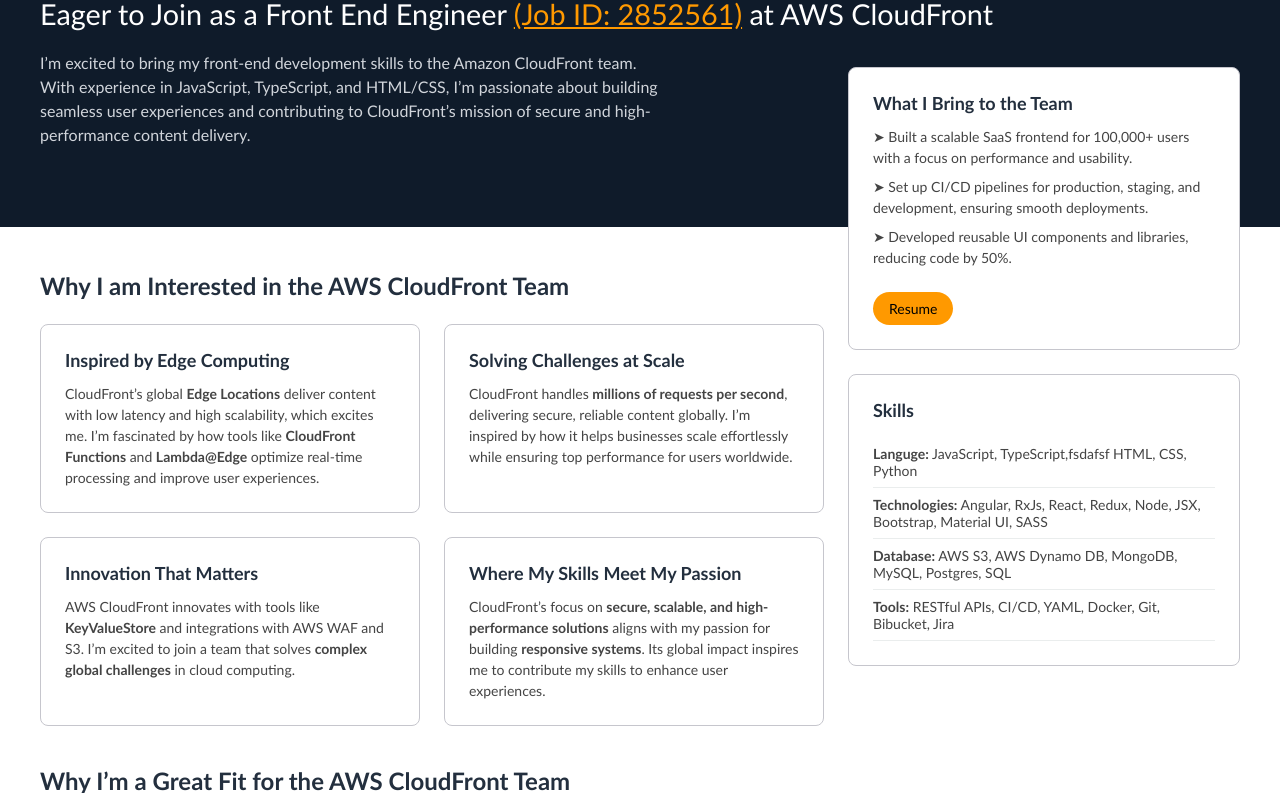
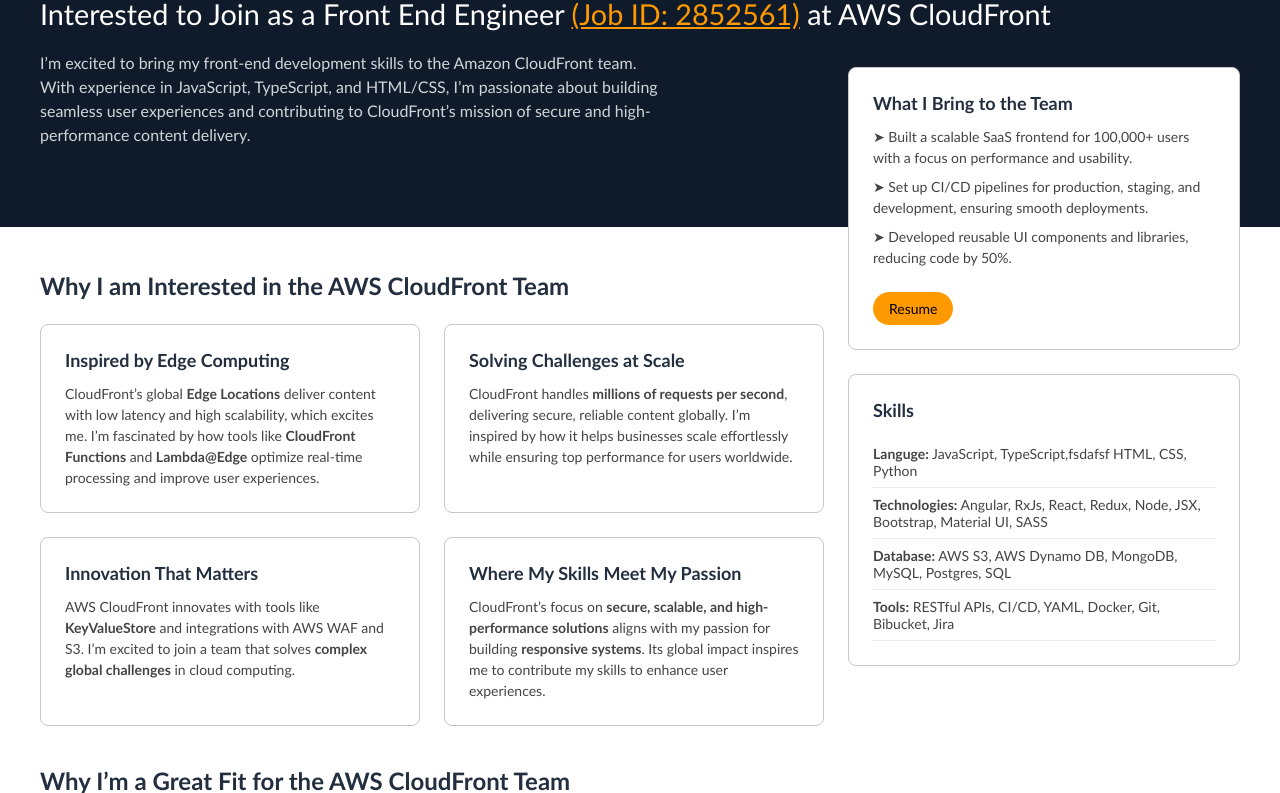
Before and after one commit to tapanshah13/tapanshah13.github.io, a plain HTML site: page aws-cloudfront/index.html in a window 1280 px wide. Shown: the part 173-966 px from the top of the page. Drawn offline with Linux system fonts and the light colour scheme.

Commit message:
AWS CloudFront

```diff
--- a/aws-cloudfront/index.html
+++ b/aws-cloudfront/index.html
@@ -62,7 +62,7 @@
         <div class="container">
           <div class="small-text">Why CloudFront? Why Me?</div>
           <h1>Hello, Amazon CloudFront Team!</h1>
-          <h2 class="subtitle">Eager to Join as a Front End Engineer <a class="job-id" href="https://www.amazon.jobs/en/jobs/2852561/front-end-engineer-cloudfront" target="_blank">(Job ID: 2852561)</a> at AWS CloudFront</h2>
+          <h2 class="subtitle">Interested to Join as a Front End Engineer <a class="job-id" href="https://www.amazon.jobs/en/jobs/2852561/front-end-engineer-cloudfront" target="_blank">(Job ID: 2852561)</a> at AWS CloudFront</h2>
           <p class="description">
             I’m excited to bring my front-end development skills to the Amazon CloudFront team. With experience in JavaScript, TypeScript, and HTML/CSS, I’m passionate about building seamless user experiences and contributing to CloudFront’s mission of secure and high-performance content delivery.
           </p>
```
